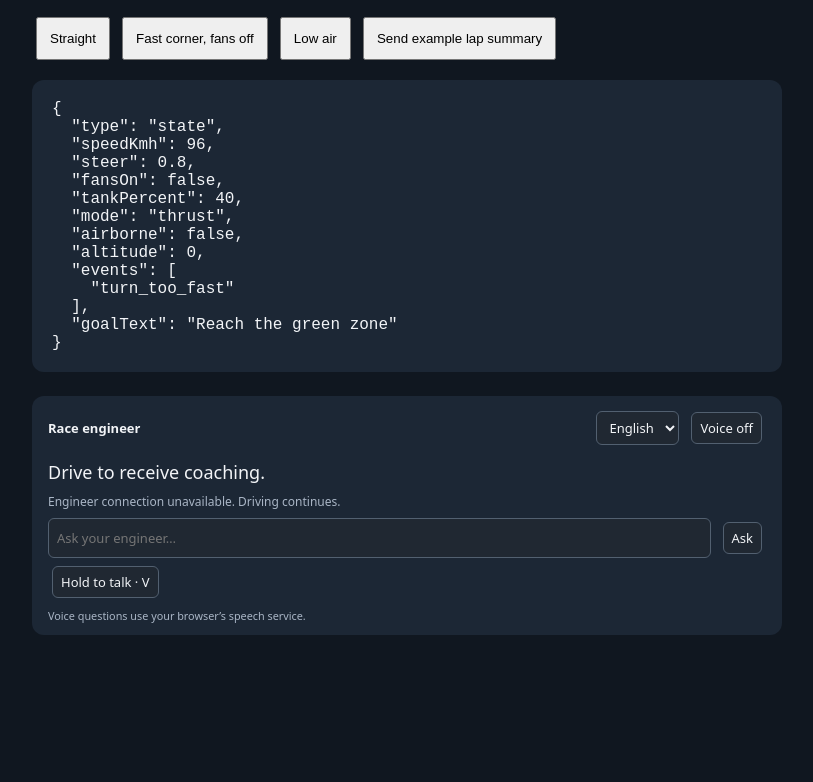
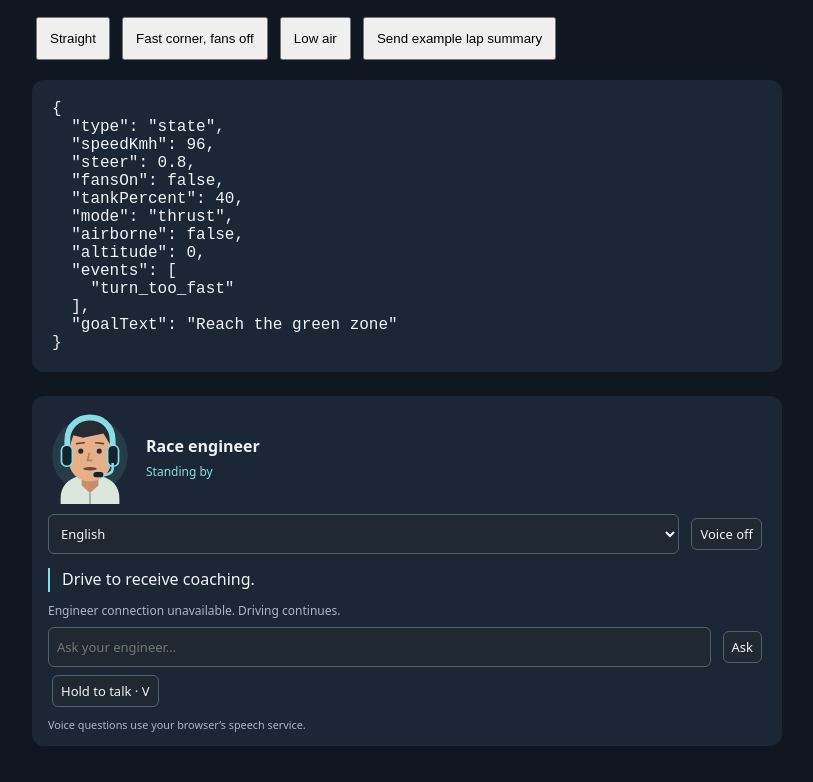
Before and after one commit to YuanYoshimi/roadster-sim, a website: page public/coach-lab.html in a window 1280 px wide. Shown: the part 151-933 px from the top of the page, without its empty margins (233-1046 px from the left). Before the commit the page ends 822 px from the top, so only its background shows below. Drawn offline with Linux system fonts and the light colour scheme; no server answers.

Commit message:
Move race engineer to the right with a reactive headset avatar

```diff
--- a/public/coach.css
+++ b/public/coach.css
@@ -1,16 +1,26 @@
-#engineer { position: absolute; left: 50%; bottom: 24px; transform: translateX(-50%); width: min(520px, 94vw); padding: 12px 16px; z-index: 21; font-size: 13px; }
-.engineer-heading { display: flex; align-items: center; gap: 8px; }
-.engineer-heading strong { margin-right: auto; }
+#engineer { position: absolute; right: 16px; bottom: 16px; width: min(310px, calc(100vw - 32px)); max-height: calc(100dvh - 275px); overflow-y: auto; padding: 14px 16px; z-index: 21; font-size: 13px; }
+.engineer-heading { display: flex; align-items: center; gap: 14px; }
+.engineer-heading strong { font-size: 16px; }
+.engineer-avatar { width: 84px; height: 94px; flex: none; }
+.engineer-mood { display: block; color: #89dce4; font-size: 12px; margin-top: 6px; }
+.engineer-controls { display: flex; gap: 8px; margin-top: 10px; }
+.engineer-controls select { flex: 1; }
+.engineer-mouth { transform-box: fill-box; transform-origin: center; }
+#engineer[data-expression="speaking"] .engineer-mouth { transform: scaleY(3); }
+#engineer[data-expression="listening"] .engineer-eyes { transform: translateY(-2px); }
+#engineer[data-expression="thinking"] .engineer-eyes { transform: translateX(3px); }
 #engineer button, #engineer select, #engineer input { font: inherit; color: var(--text, #f2f4f7); background: #202832; border: 1px solid #526070; border-radius: 6px; padding: 6px 8px; }
 #engineer button { cursor: pointer; touch-action: none; }
 #engineer button:disabled { cursor: default; opacity: 0.6; }
 #engineer :focus-visible { outline: 2px solid #34d3ff; outline-offset: 2px; }
-.engineer-tip { font-size: 18px; margin: 12px 0 8px; line-height: 1.35; }
+.engineer-tip { font-size: 16px; margin: 14px 0 10px; padding-left: 12px; border-left: 2px solid #89dce4; line-height: 1.45; }
 .engineer-status { color: var(--muted, #abb5c4); font-size: 12px; margin-bottom: 8px; }
 #engineer form { display: flex; gap: 8px; }
 #engineer input { flex: 1; min-width: 0; }
 #engineer .engineer-talk { margin-top: 8px; }
 .speech-note { display: block; color: var(--muted, #abb5c4); margin-top: 6px; }
 body.atTitle #engineer { display: none; }
-body.touring #engineer { bottom: 175px; }
-@media (max-width: 850px) { #engineer { bottom: 165px; width: min(420px, 94vw); } }
+body.touring #engineer { bottom: 175px; max-height: calc(100dvh - 190px); }
+body:has(#telemetry[style*="block"]) #engineer { right: 592px; }
+@media (max-width: 1000px) { body:has(#telemetry[style*="block"]) #engineer { display: none; } }
+@media (max-height: 650px) { .engineer-avatar { width: 56px; height: 63px; } #engineer { max-height: calc(100dvh - 255px); } }
--- a/public/coach.js
+++ b/public/coach.js
@@ -20,7 +20,27 @@ export class RaceEngineer {
     this.panel.className = "panel";
     this.panel.setAttribute("aria-label", "Race engineer");
     this.panel.innerHTML = `
-      <div class="engineer-heading"><strong>Race engineer</strong>
+      <div class="engineer-heading">
+        <svg class="engineer-avatar" viewBox="0 0 100 112" aria-hidden="true">
+          <circle cx="50" cy="54" r="45" fill="#263d48"/>
+          <path d="M15 112v-7c0-19 16-28 35-28s35 9 35 28v7" fill="#d9e6dc"/>
+          <path d="M40 76v14l10 9 10-9V76" fill="#c88e69"/>
+          <rect x="25" y="21" width="50" height="64" rx="24" fill="#e6b08b"/>
+          <path d="M25 47V31c0-15 11-24 25-24s25 9 25 24v12l-9-15-24 5-12-3z" fill="#252b33"/>
+          <path d="M23 48V36C23 0 77 0 77 36v12" fill="none" stroke="#89dce4" stroke-width="7"/>
+          <rect x="16" y="42" width="13" height="25" rx="6" fill="#14242d" stroke="#89dce4" stroke-width="2"/>
+          <rect x="71" y="42" width="13" height="25" rx="6" fill="#14242d" stroke="#89dce4" stroke-width="2"/>
+          <g class="engineer-eyes" fill="#222b32"><circle cx="39" cy="49" r="3"/><circle cx="61" cy="49" r="3"/></g>
+          <path d="M34 40l9-1m14 0 9 1" stroke="#644538" stroke-width="2" stroke-linecap="round"/>
+          <path d="M49 52l-2 8h5" fill="none" stroke="#bc7d5a" stroke-width="2" stroke-linecap="round"/>
+          <ellipse class="engineer-mouth" cx="50" cy="70" rx="8" ry="2" fill="#704836"/>
+          <path d="M77 63v7c0 6-9 8-17 8" fill="none" stroke="#89dce4" stroke-width="3"/>
+          <rect x="54" y="74" width="12" height="6" rx="3" fill="#14242d"/>
+          <path d="M50 99v13" stroke="#92aaa4" stroke-width="2"/>
+        </svg>
+        <div><strong>Race engineer</strong><span class="engineer-mood">Standing by</span></div>
+      </div>
+      <div class="engineer-controls">
         <select aria-label="Engineer language"><option value="en">English</option><option value="ja">日本語</option></select>
         <button type="button" class="voice-toggle" aria-pressed="false">Voice off</button></div>
       <p class="engineer-tip" aria-live="polite">Drive to receive coaching.</p>
@@ -33,6 +53,7 @@ export class RaceEngineer {
     this.language.value = CONFIG.coach.language;
     this.tip = this.panel.querySelector(".engineer-tip");
     this.status = this.panel.querySelector(".engineer-status");
+    this.mood = this.panel.querySelector(".engineer-mood");
     this.input = this.panel.querySelector("input");
     this.input.maxLength = CONFIG.coach.maxQuestionLength;
     this.voice = new EngineerVoice(this.ask.bind(this), this.setStatus.bind(this));
@@ -77,7 +98,27 @@ export class RaceEngineer {
     window.addEventListener("race:lap-summary", function (event) { this.addLapSummary(event.detail); }.bind(this));
   }
 
-  setStatus(text) { this.status.textContent = text; }
+  setStatus(text) {
+    this.status.textContent = text;
+    this.refreshFace();
+  }
+
+  refreshFace() {
+    let expression = "idle";
+    let label = "Standing by";
+    if (this.voice?.listening) {
+      expression = "listening";
+      label = "Listening to you";
+    } else if (this.voice?.current) {
+      expression = "speaking";
+      label = "On the radio";
+    } else if (this.controller) {
+      expression = "thinking";
+      label = "Reading the drive";
+    }
+    this.panel.dataset.expression = expression;
+    this.mood.textContent = label;
+  }
 
   invalidate() {
     this.generation++;
@@ -124,6 +165,7 @@ export class RaceEngineer {
       this.voice.queue(callout, true);
     }
     this.voice.update(state, throttle, paused);
+    this.refreshFace();
     if (paused) return;
     for (const event of state.events || []) this.events.add(event);
     if (this.controller) return;
@@ -183,7 +225,10 @@ export class RaceEngineer {
       if (generation === this.generation) this.setStatus("Engineer connection unavailable. Driving continues.");
     } finally {
       clearTimeout(timeout);
-      if (generation === this.generation) this.controller = null;
+      if (generation === this.generation) {
+        this.controller = null;
+        this.refreshFace();
+      }
     }
   }
 }
```
